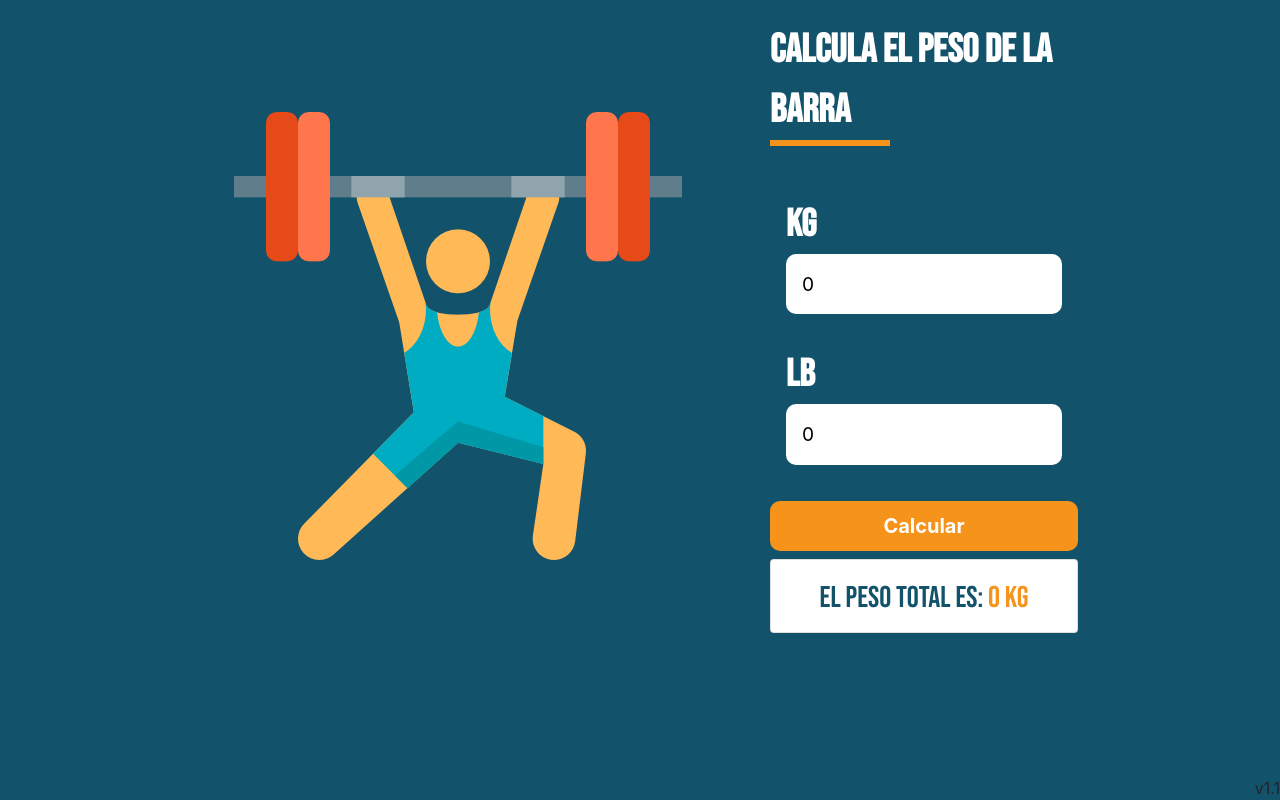
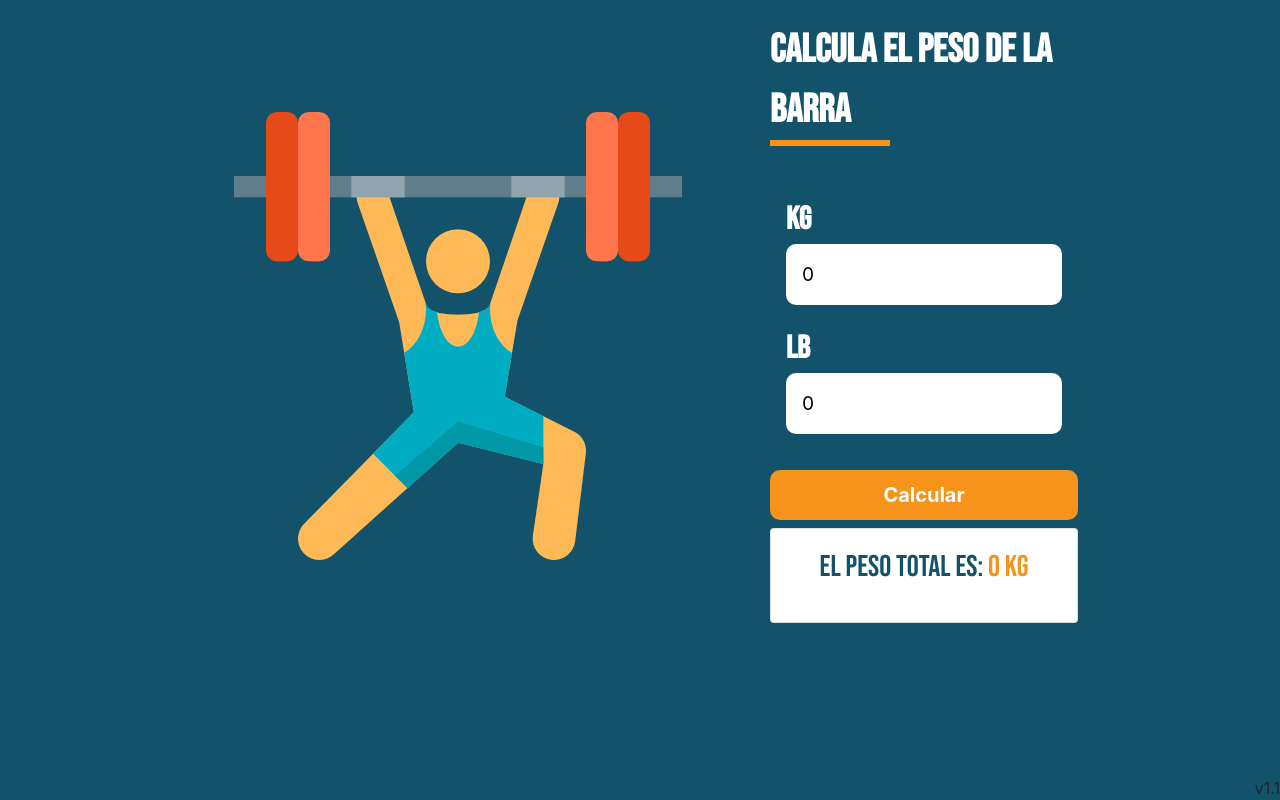
Before and after one commit to Diego-MV/KGplusLB, a React (Create React App) app: page / in a window 1280 px wide. Built offline with nearby package versions, Linux system fonts and the light colour scheme.

Commit message:
fix size label

```diff
--- a/src/components/Formulario.jsx
+++ b/src/components/Formulario.jsx
@@ -25,9 +25,9 @@ const Label = styled.label`
     color: #FFF;
     text-transform: uppercase;
     font-weight: bold;
-    font-size: 2.4rem;
-    margin-top: 2rem;
-    display:block;
+    font-size: 2rem;
+    margin-top: 20px;
+    display: block;
 `;
 const Input = styled.input`
     width: 100%;
--- a/src/components/Resultado.jsx
+++ b/src/components/Resultado.jsx
@@ -5,7 +5,6 @@ const ResultadoDiv = styled.div`
   color: #12526b;
   font-family: "Bebas Neue", cursive;
   text-align: center;
-  max-height: 40px;
 `;
 const Precio = styled.p`
   font-size: 30px;
@@ -20,7 +19,7 @@ const Resultado = ({ resultado }) => {
       <div className="card-body ">
         <ResultadoDiv>
           <Precio>
-            El peso total es: <span>{String(resultado).slice(0,6)} KG</span>
+            El peso total es: <span>{resultado} KG</span>
           </Precio>
         </ResultadoDiv>
 
```
